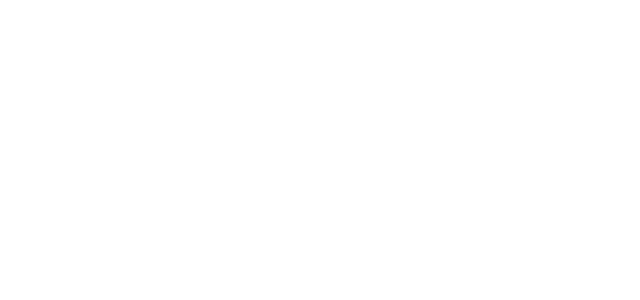
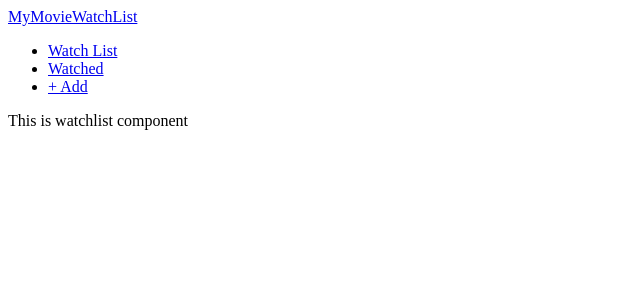
Before and after one commit to kamilduvert/movies-watchlist, a React (Create React App) app: page / in a window 1280 px wide. Shown: the top 300 px of the page, without its empty margins (0-640 px from the left). Built offline with nearby package versions, Linux system fonts and the light colour scheme.

Commit message:
add_setup_router

```diff
--- a/src/App.js
+++ b/src/App.js
@@ -1,8 +1,29 @@
+import { BrowserRouter as Router, Switch, Route } from 'react-router-dom';
+
+import Header from './components/Header';
+import Watchlist from './components/Watchlist';
+import Add from './components/Add';
+import Watched from './components/Watched';
 
 const App = () => {
   return (
-    <div>
-    </div>
+    <Router >
+      <Header />
+
+      <Switch>
+        <Route exact path='/'>
+          <Watchlist />
+        </Route>
+        <Route path="/add">
+          <Add />
+        </Route>
+        <Route path="/watched">
+          <Watched />
+        </Route>
+
+      </Switch>
+    </Router>
+
   );
 }
 
--- /dev/null
+++ b/src/components/Add/index.js
@@ -0,0 +1,11 @@
+import React from "react";
+
+const Add = () => {
+  return (
+    <div>
+      This is add component
+    </div>
+  );
+};
+
+export default Add;
--- /dev/null
+++ b/src/components/Header/index.js
@@ -0,0 +1,34 @@
+import React from "react";
+import { Link } from "react-router-dom";
+
+const Header = () => {
+  return (
+    <header>
+      <div className="container">
+        <div className="header__content">
+          <div className="header__brand">
+            <Link to="/">MyMovieWatchList</Link>
+          </div>
+
+          <ul className="header__nav__list">
+            <li className="header__nav__item">
+              <Link className="header__nav__link" to="/">Watch List</Link>
+            </li>
+
+            <li className="header__nav__item">
+              <Link className="header__nav__link" to="/watched">Watched</Link>
+            </li>
+
+            <li className="header__nav__item">
+              <Link className="header__nav__link" to="/add" className="btn btn-main">
+                + Add
+              </Link>
+            </li>
+          </ul>
+        </div>
+      </div>
+    </header>
+  );
+};
+
+export default Header;
--- /dev/null
+++ b/src/components/Watched/index.js
@@ -0,0 +1,11 @@
+import React from "react";
+
+const Watched = () => {
+  return (
+    <div>
+      This is watched component
+    </div>
+  );
+};
+
+export default Watched;
--- /dev/null
+++ b/src/components/Watchlist/index.js
@@ -0,0 +1,11 @@
+import React from "react";
+
+const Watchlist = () => {
+  return (
+    <div>
+      This is watchlist component
+    </div>
+  );
+};
+
+export default Watchlist;
--- a/src/styles/index.scss
+++ b/src/styles/index.scss
@@ -8,7 +8,7 @@
 @import './breakpoints';
 
 /* --- components styles --- */
-/* @import '../components/SearchBar/searchBar'; */
+@import '../components/Header/header';
 
 /* --- general styles --- */
 body {
```
Also changed, not shown: src/components/Add/_add.scss (added), src/components/Header/_header.scss (added), src/components/Watched/_watched.scss (added), src/components/Watchlist/_watchlist.scss (added).
